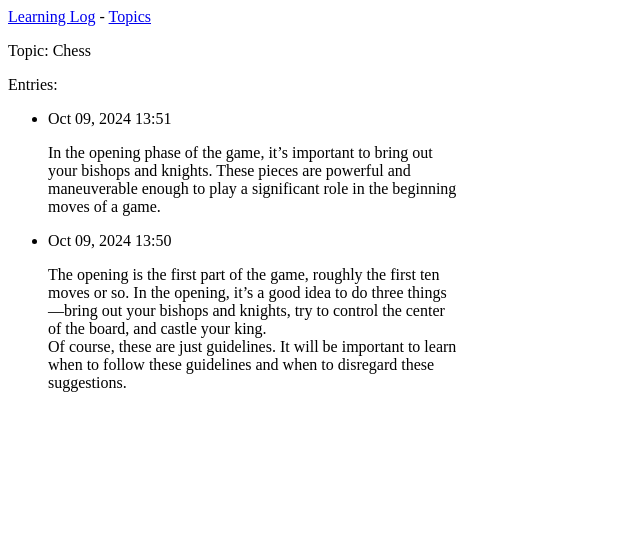
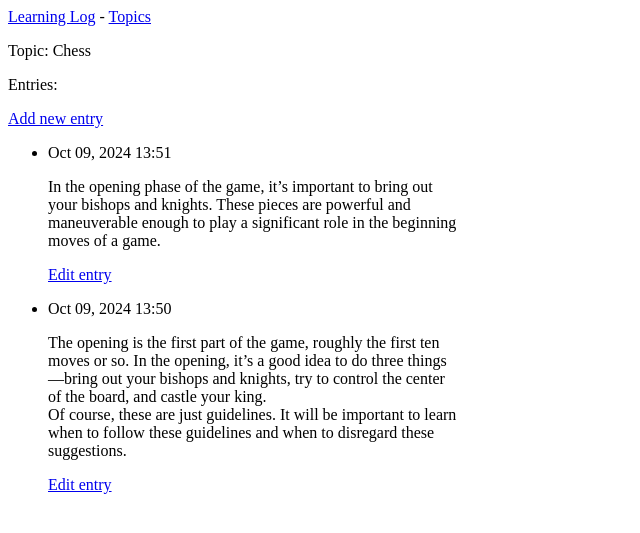
Before and after one commit to MBroadbent95/learning_log, a Django app: page /topics/1/ in a window 1280 px wide. Shown: the top 533 px of the page, without its empty margins (0-640 px from the left). Run offline with Django 5.2, Linux system fonts and the light colour scheme; data comes from the database, SQL or seed files in the repository.

Commit message:
Added ability to create and edit existing entrys

```diff
--- a/learning_logs/templates/learning_logs/topic.html
+++ b/learning_logs/templates/learning_logs/topic.html
@@ -1,15 +1,19 @@
-{% extends 'learning_logs/base.html' %}
-
-{% block content %}
+{% extends 'learning_logs/base.html' %} {% block content %}
 
 <p>Topic: {{ topic }}</p>
 
 <p>Entries:</p>
+<p>
+  <a href="{% url 'learning_logs:new_entry' topic.id %}">Add new entry</a>
+</p>
 <ul>
   {% for entry in entries %}
   <li>
     <p>{{ entry.date_added|date:'M d, Y H:i' }}</p>
     <p>{{ entry.text|linebreaks }}</p>
+    <p>
+      <a href="{% url 'learning_logs:edit_entry' entry.id %}">Edit entry</a>
+    </p>
   </li>
   {% empty %}
   <li>There are no entries for this topic yet.</li>
--- a/learning_logs/urls.py
+++ b/learning_logs/urls.py
@@ -16,4 +16,6 @@ urlpatterns = [
     path('new_topic/', views.new_topic, name='new_topic'),
     # Page for adding a new entry.
     path('new_entry/<int:topic_id>/', views.new_entry, name='new_entry'),
+    # Page for editing an entry.
+    path('edit_entry/<int:entry_id>/', views.edit_entry, name='edit_entry'),
 ]
--- a/learning_logs/views.py
+++ b/learning_logs/views.py
@@ -1,6 +1,6 @@
 from django.shortcuts import render, redirect
 
-from .models import Topic
+from .models import Topic, Entry
 from .forms import TopicForm, EntryForm
 
 # Create your views here.
@@ -57,3 +57,21 @@ def new_entry(request, topic_id):
     # Dispaly a blank or invalid form.
     context = {'topic': topic, 'form': form}
     return render(request, 'learning_logs/new_entry.html', context)
+
+def edit_entry(request, entry_id):
+    """Edit an existing entry."""
+    entry = Entry.objects.get(id=entry_id)
+    topic = entry.topic
+
+    if request.method != 'POST':
+        # Initial request; pre-fill form with the current entry.
+        form = EntryForm(instance=entry)
+    else:
+        # POST data submitted; process data.
+        form = EntryForm(instance=entry, data=request.POST)
+        if form.is_valid():
+            form.save()
+            return redirect('learning_logs:topic', topic_id=topic.id)
+
+    context = {'entry': entry, 'topic': topic, 'form': form}
+    return render(request, 'learning_logs/edit_entry.html', context)
```
Also changed, not shown: learning_logs/templates/learning_logs/edit_entry.html (added, +12 -0 lines), learning_logs/templates/learning_logs/new_entry.html (added, +11 -0 lines). Lines whose indentation alone changed are shown as unchanged.
